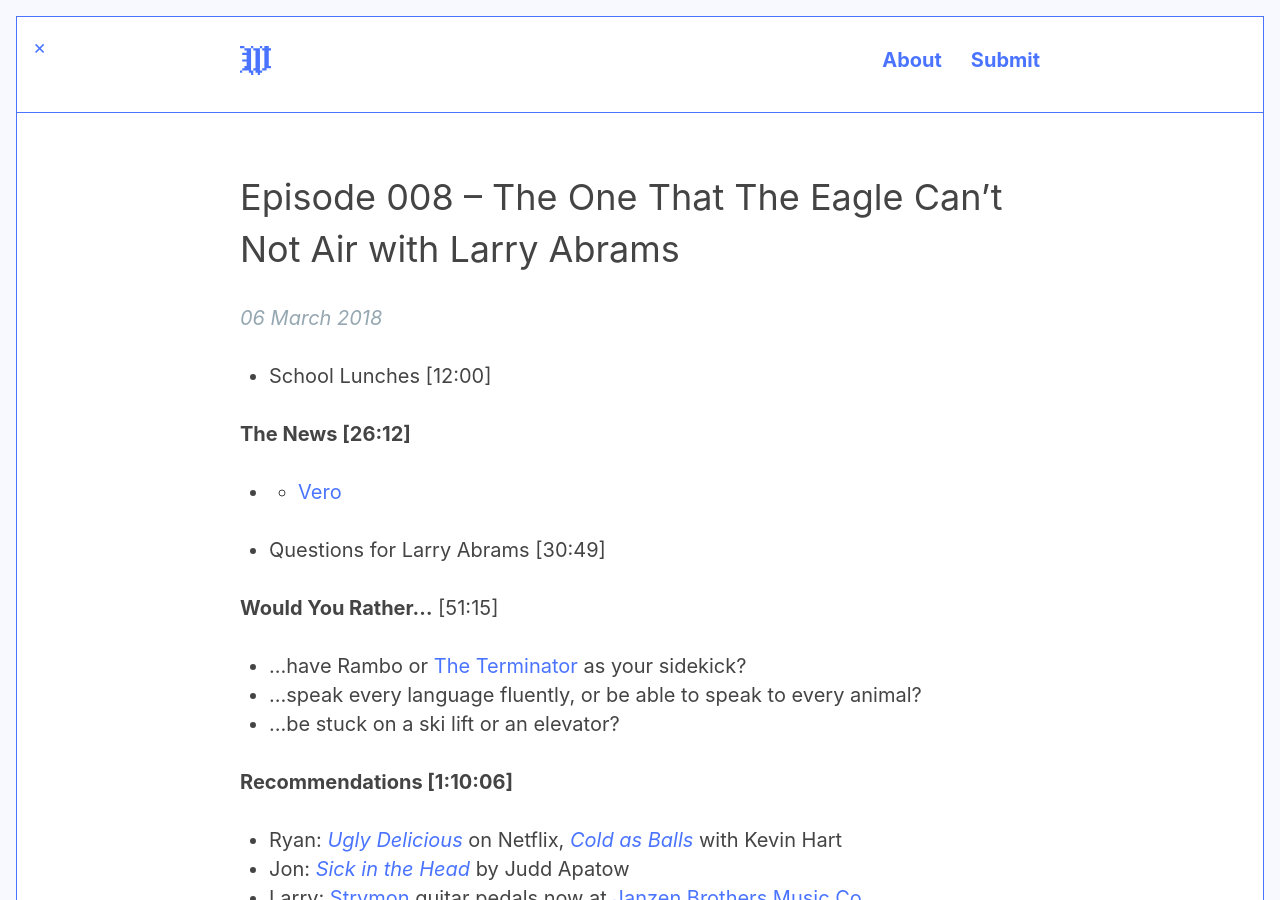
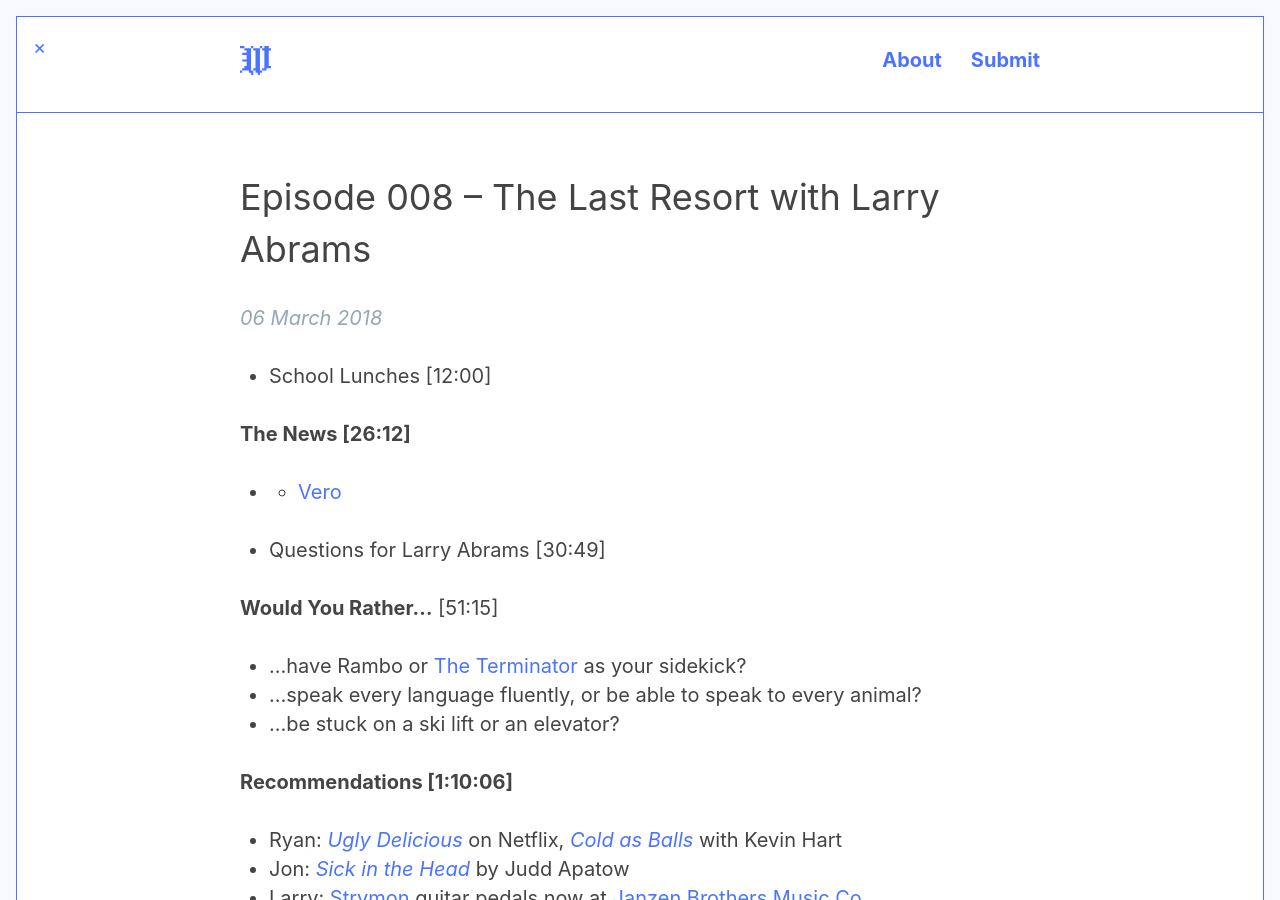
Before and after one commit to jondueck/whatevertown, a Jekyll site: the page built from _posts/2018-03-06-008.md, in a window 1280 px wide and 900 px high. Built offline with Jekyll 4.4.1, drawn with Linux system fonts in a browser that asks for light colours; some web fonts are replaced.

Commit message:
Updated 008

```diff
--- a/_posts/2018-03-06-008.md
+++ b/_posts/2018-03-06-008.md
@@ -1,5 +1,5 @@
 ---
-title: Episode 008 – The One That The Eagle Can’t Not Air with Larry Abrams
+title: Episode 008 – The Last Resort with Larry Abrams
 date: 2018-03-06 16:00:00 -06:00
 permalink: "/episode/8/"
 author: Whatevertown
```
